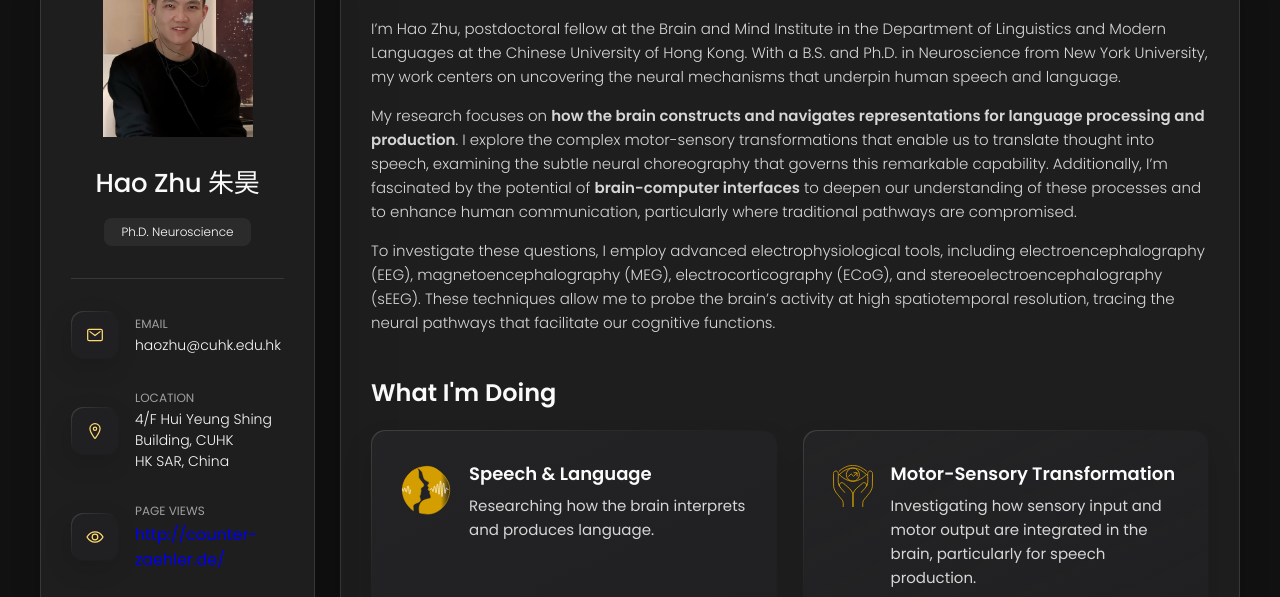
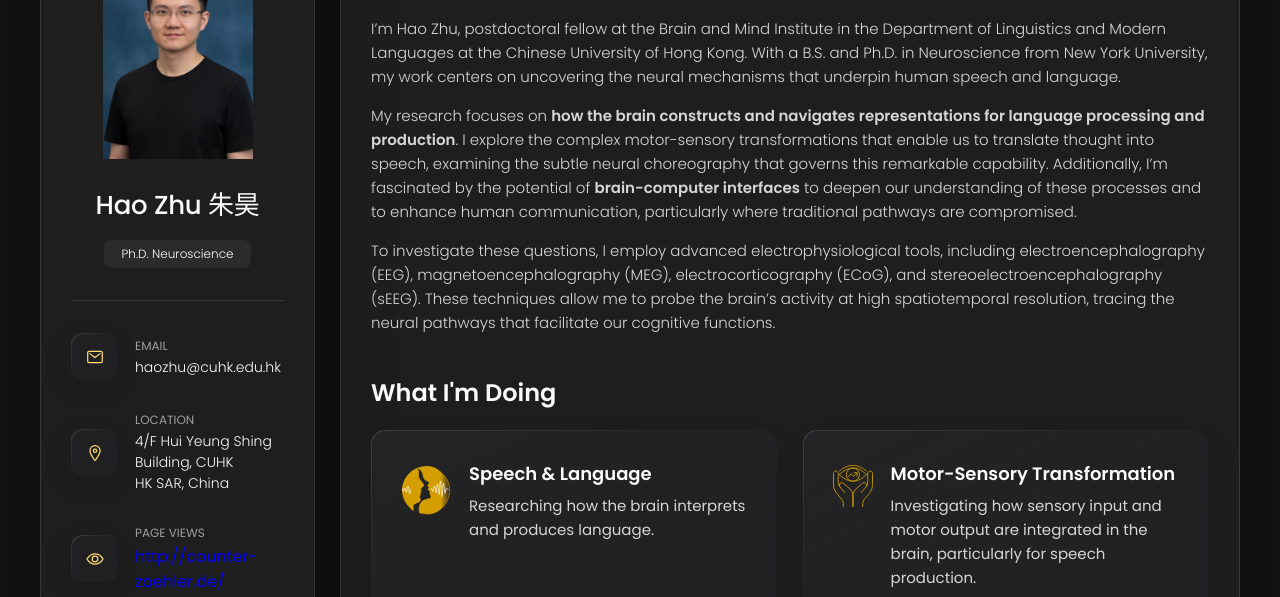
Before and after one commit to HaoZ94/haosite, a plain HTML site: page index.html in a window 1280 px wide. Shown: the part 162-759 px from the top of the page. Drawn offline with nearby package versions, Linux system fonts and the light colour scheme.

Commit message:
Update index.html

```diff
--- a/index.html
+++ b/index.html
@@ -42,7 +42,7 @@
       <div class="sidebar-info">
 
         <figure class="avatar-box">
-          <img src="./assets/images/haozhu.jpeg" alt="Hao Zhu" width="80">
+          <img src="./assets/images/hao_profile.jpg" alt="Hao Zhu" width="80">
         </figure>
 
         <div class="info-content">
```
